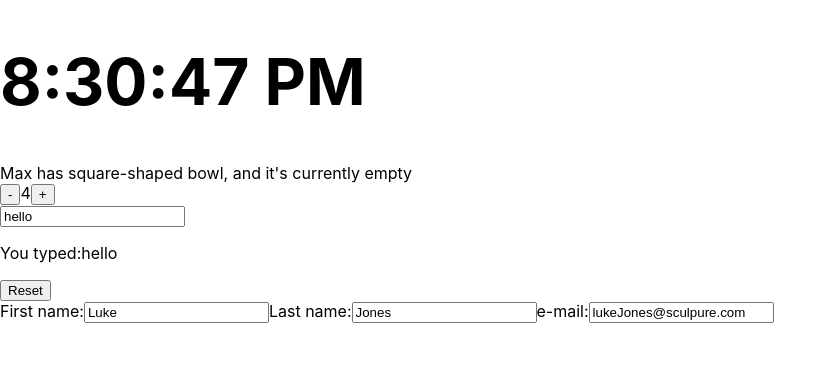
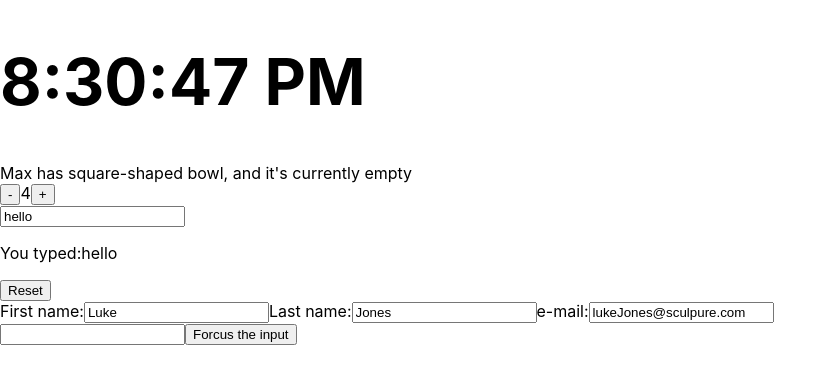
Before and after one commit to TKabakov/React, a React (Create React App) app in the folder data-flow/: page / in a window 1280 px wide. Shown: the top 384 px of the page, without its empty margins (0-837 px from the left). Built offline with nearby package versions, Linux system fonts and the light colour scheme.

Commit message:
Adding the useRef hook component

```diff
--- a/data-flow/src/App.js
+++ b/data-flow/src/App.js
@@ -3,6 +3,7 @@
 import Child from './components/Child';
 import InputComponent from './components/InputComponent';
 import RegistrationForm from './components/RegistrationForm';
+import TextInputWithFocusButton from './components/TextInputWithFocusButton'
 import React, { useState } from 'react';
 
 function countInitial () {
@@ -39,6 +40,9 @@
       <div>
         <RegistrationForm/>
       </div>
+      <div>
+        <TextInputWithFocusButton/>
+      </div>
     </div>
   //Check the bowlShape and bowlStatus props in the child Puppy component
   );
--- a/data-flow/src/components/RegistrationForm.js
+++ b/data-flow/src/components/RegistrationForm.js
@@ -22,7 +22,7 @@
                         firstName: e.target.value
                     });
                 }}></input>
-            <lable for="lasttName">Last name:</lable>
+            <lable for="lastName">Last name:</lable>
             <input
                 type="text"
                 id="lastName"
@@ -30,7 +30,7 @@
                 onChange={e => {
                     setForm({
                         ...form,
-                        lasttName: e.target.value
+                        lastName: e.target.value
                     });
                 }}></input>
             <lable for="email">e-mail:</lable>
--- /dev/null
+++ b/data-flow/src/components/TextInputWithFocusButton.js
@@ -0,0 +1,21 @@
+import { useRef } from 'react';
+
+//When you invoke the useRef hook, it will return a ref object. The ref object has a property named current.
+
+function TextInputWithFocusButton () {
+    const inputEl = useRef(null);
+    const onButtonClick = () => {
+        //"current" points to the mounted text input element
+
+        inputEl.current.focus();
+    };
+
+    return (
+        <>
+            <input ref={inputEl} type="text" />
+            <button onClick={onButtonClick}>Forcus the input</button>
+        </>
+    )
+}
+
+export default TextInputWithFocusButton;
```
